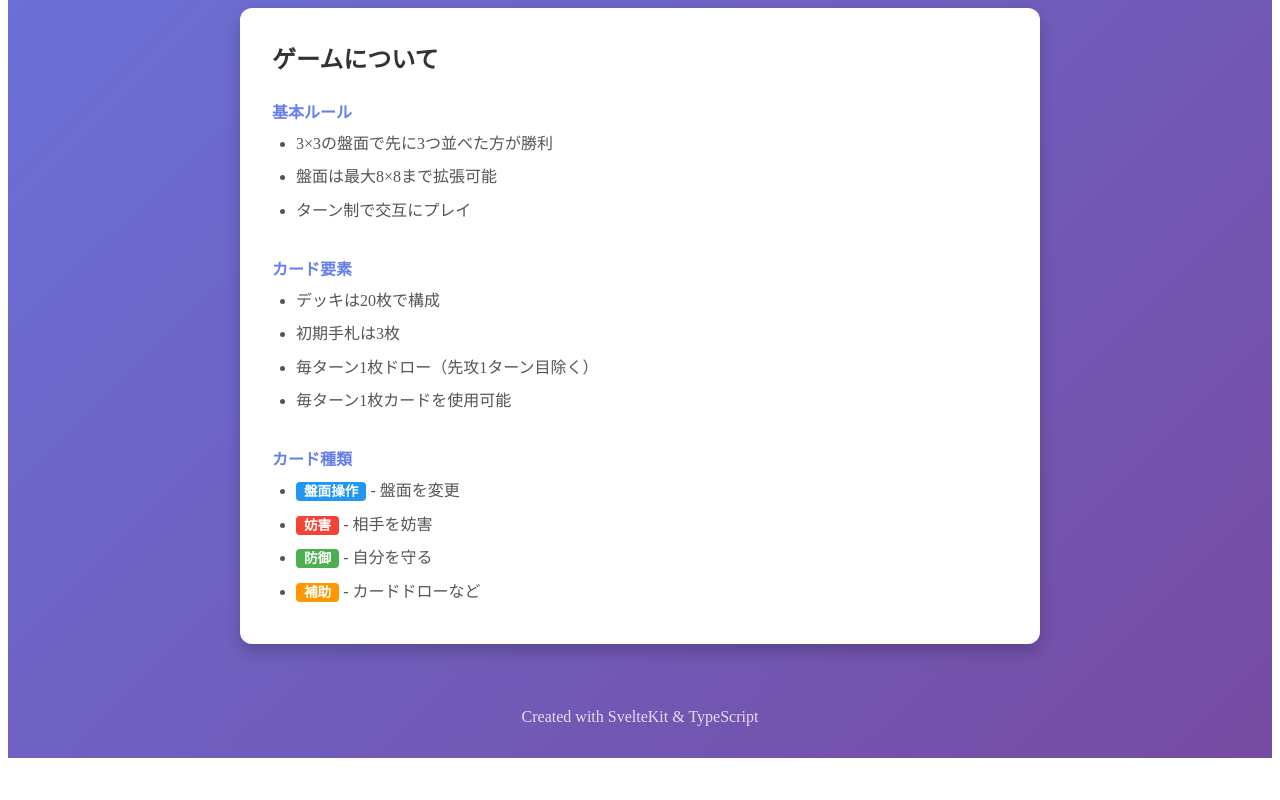
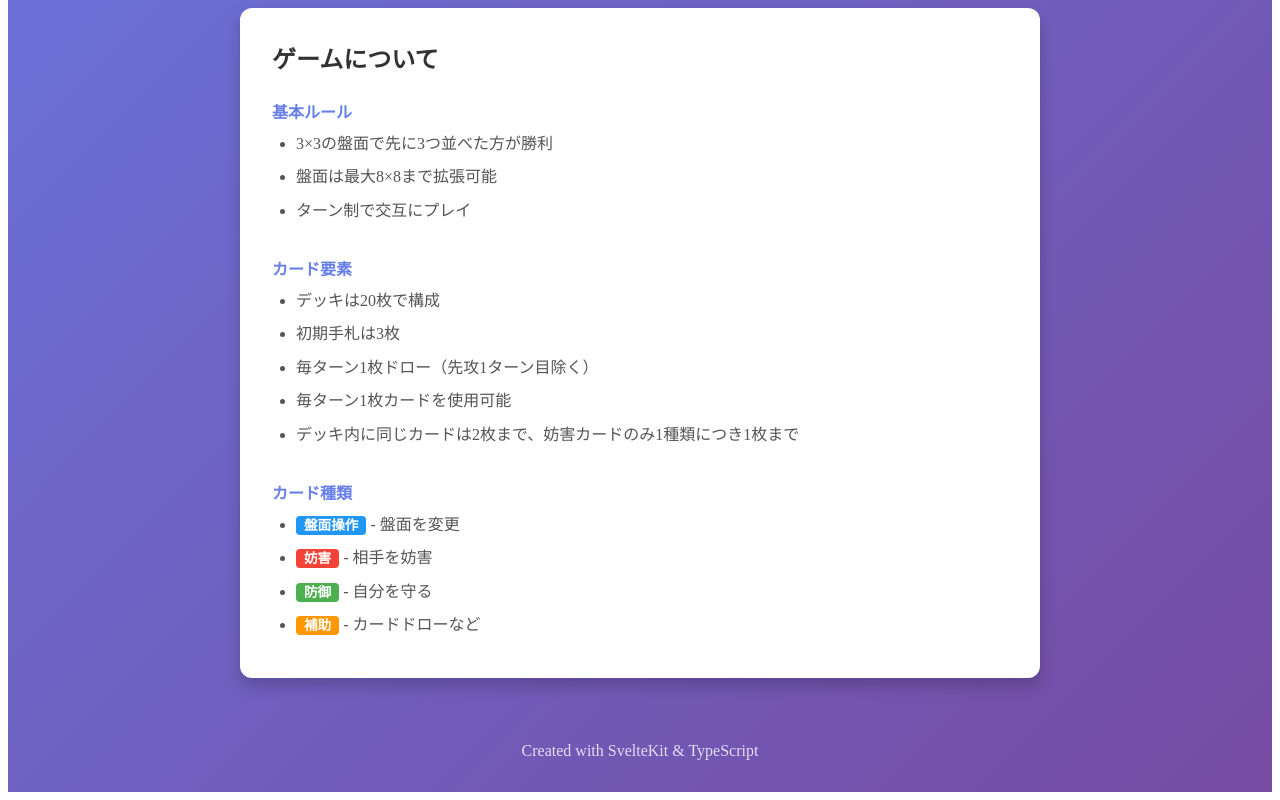
Before and after one commit to syu-y/card-tictactoe, a SvelteKit app: page / in a window 1280 px wide. Shown: the part 786-1586 px from the top of the page. Before the commit the page ends 1552 px from the top, so only its background shows below. Built offline with nearby package versions, Linux system fonts and the light colour scheme.

Commit message:
Update deck builder UI for interference card limit (1 copy max)

```diff
--- a/src/routes/+page.svelte
+++ b/src/routes/+page.svelte
@@ -111,6 +111,7 @@
             <li>初期手札は3枚</li>
             <li>毎ターン1枚ドロー（先攻1ターン目除く）</li>
             <li>毎ターン1枚カードを使用可能</li>
+            <li>デッキ内に同じカードは2枚まで、妨害カードのみ1種類につき1枚まで</li>
           </ul>
         </div>
 
```
